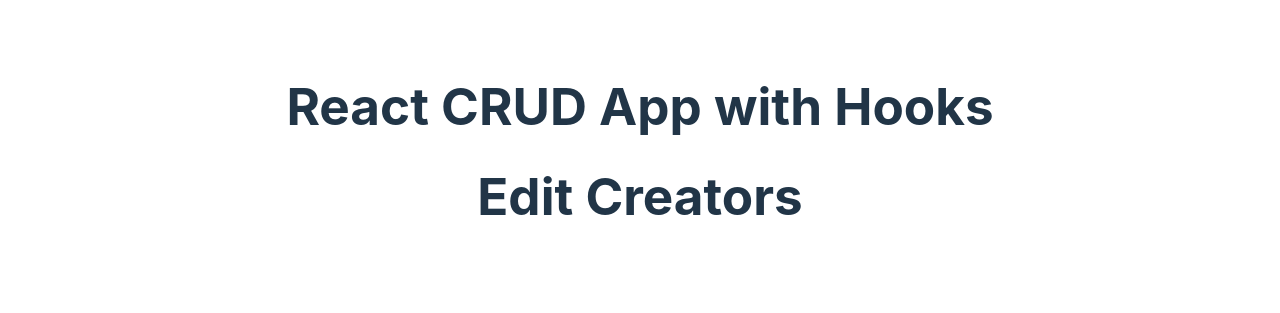
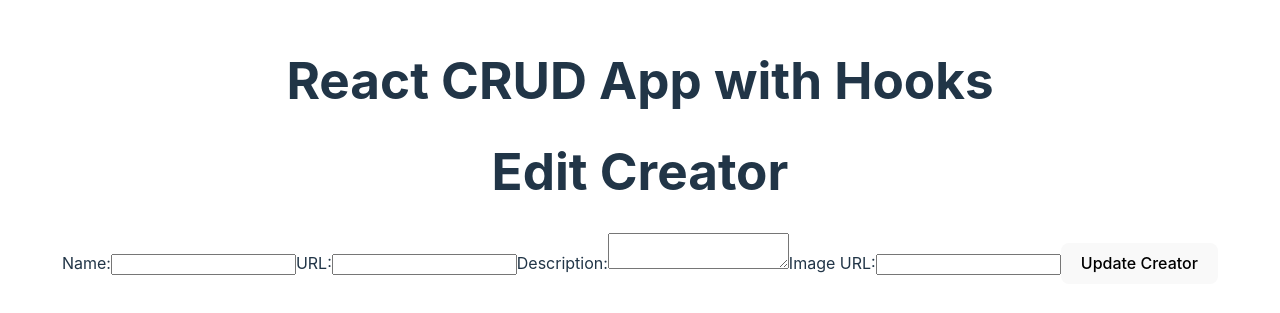
Before and after one commit to fzinnah17/creatorverse, a React (Vite) app: page /edit-creator/1 in a window 1280 px wide. Shown: the part 249-562 px from the top of the page. Built offline with nearby package versions, Linux system fonts and the light colour scheme; no server answers; the database is empty.

Commit message:
Add Update Delete buttons

```diff
--- a/src/components/ContentCreator.jsx
+++ b/src/components/ContentCreator.jsx
@@ -198,10 +198,14 @@
 
 
 import React, { useState } from 'react';
+import { useNavigate } from 'react-router-dom';
+import { deleteCreator } from '../utils';
+
 import './ContentCreator.css';
 
 function ContentCreator({ creators }) {
   const [currentPage, setCurrentPage] = useState(0);
+  const navigate = useNavigate();
 
   const nextPage = () => {
     if (currentPage <= creators.length) {
@@ -215,6 +219,12 @@ function ContentCreator({ creators }) {
     }
   };
 
+  const handleDelete = async () => {
+    if (window.confirm("Are you sure you want to delete this content creator?")) {
+      await deleteCreator(creators[currentPage - 1].id);
+      previousPage(); // move to the previous page after deletion
+    }
+  };
 
 
   return (
@@ -240,6 +250,9 @@ function ContentCreator({ creators }) {
               {creators[currentPage - 1].url}
             </a>
             <p>{creators[currentPage - 1].description}</p>
+            <button onClick={() => navigate(`/view/${creators[currentPage - 1].id}`)}>View</button>
+            <button onClick={() => navigate(`/edit/${creators[currentPage - 1].id}`)}>Edit</button>
+            <button onClick={handleDelete}>Delete</button>
           </div>
         </div>
       )}
--- a/src/pages/AddCreator.jsx
+++ b/src/pages/AddCreator.jsx
@@ -1,18 +1,76 @@
-import React from "react";
+import React, { useState } from "react";
 import { supabase } from '../client.js';
-import { Link } from "react-router-dom";
+import { useNavigate } from 'react-router-dom';
 
 function AddCreator() {
+// formData and setFormData: When creating forms in React, it's common to use a piece of state to keep track of the current form's input values.
+//                           This approach aligns well with the concept of controlled components in React, which is where the React component that
+//                           renders a form also controls what happens in that form on subsequent user input.
+
+//  We initialize the state to represent the inputs of the form. This formData state will hold the current values of the form fields, allowing us to access them when the form is submitted. -> The current state & A function that updates the state.
+    const [formData, setFormData] = useState({
+        name: '',
+        url: '',
+        description: '',
+        imageURL: ''
+    });
+// The useNavigate hook returns a function that lets you navigate programmatically - React v6
+    const navigate = useNavigate();
+
+    const handleSubmit = async (e) => {
+        e.preventDefault();
+        // Once the form is ready to be submitted, the formData state contains all the information the user entered.
+        // This makes it straightforward to send this data to Supabase, or any other back-end/database.
+        // Here, we directly pass the formData to Supabase's insert method, which tries to add this data to the 'creators' table.
+        const { data, error } = await supabase.from('creators').insert([formData]);
+        if (data) {
+            navigate('/');  // redirect to the main page after successful insert
+        } else {
+            console.error("Error inserting data: ", error);
+        }
+    }
+
+    // An array of form fields and their configurations in order to use mapping to render the form fields.
+    // The formFields array provides a structured representation of the form inputs.
+    const formFields = [
+        { key: 'name', label: 'Name', type: 'text', elementType: 'input' },
+        { key: 'url', label: 'URL', type: 'url', elementType: 'input' },
+        { key: 'description', label: 'Description', type: 'text', elementType: 'textarea' },
+        { key: 'imageURL', label: 'Image URL', type: 'url', elementType: 'input' }
+    ];
+
     return (
         <div>
-            <Link to="/add-creator">
-                <button>Add New Content Creator</button>
-            </Link>
-            {creators.length === 0 ? (
-                <p>No content creators found in the database.</p>
-            ) : (
-                <ContentCreator creators={creators} />
-            )}
+            <h1>Add Creators</h1>
+            <form onSubmit={handleSubmit}>
+                {formFields.map(field => (
+                /* The map function then renders each form input based on the elementType. If it's an 'input', it renders an input field; if it's a 'textarea', it renders a textarea. */
+                    <label key={field.key}>
+                        {field.label}:
+                        {field.elementType === 'input' ? (
+                            /* Controlled Component: When we set the value prop of the form input to a state variable'key: name,url,description, imageURL',
+                            and also update that state when the input changes, we are creating a controlled component.
+                            The value prop ensures the displayed value is always in sync with the formData.key state.
+                            The onChange prop captures changes and updates the state accordingly.
+                            https://react.dev/reference/react-dom/components/input*/
+                            <input
+                                type={field.type}
+                                value={formData[field.key]} // ...force the input's value to match the state variable...
+                                onChange={e => setFormData({ ...formData, [field.key]: e.target.value })} //... and update the state variable on any edits!
+                                required
+                            />
+                        ) : (
+                            // https://react.dev/reference/react-dom/components/textarea
+                            <textarea
+                                value={formData[field.key]} // ...force the input's value to match the state variable...
+                                onChange={e => setFormData({ ...formData, [field.key]: e.target.value })} // ... and update the state variable on any edits!
+                                required
+                            ></textarea>
+                        )}
+                    </label>
+                ))}
+                <button type="submit">Add Creator</button>
+            </form>
         </div>
     );
 }
--- a/src/pages/EditCreator.jsx
+++ b/src/pages/EditCreator.jsx
@@ -1,9 +1,71 @@
-import React from "react";
+import React, { useState, useEffect } from "react";
+import { supabase } from '../client.js';
+import { useParams, useNavigate } from 'react-router-dom';
 
 function EditCreator() {
+    const { id } = useParams();
+    const [formData, setFormData] = useState({
+        name: '',
+        url: '',
+        description: '',
+        imageURL: ''
+    });
+
+    // This hook returns a function that lets you navigate programmatically - React v6
+    const navigate = useNavigate();
+
+    useEffect(() => {
+        // Fetch the creator data by ID
+        (async () => {
+            const { data, error } = await supabase.from('creators').select('*').eq('id', id);
+            if (data && data.length > 0) {
+                setFormData(data[0]);
+            }
+        })();
+    }, [id]);
+
+    const handleSubmit = async (e) => {
+        e.preventDefault();
+        const { data, error } = await supabase.from('creators').update(formData).eq('id', id);
+        if (data) {
+            navigate('/');  // Redirect to the main page after successful update
+        } else {
+            console.error("Error updating data: ", error);
+        }
+    }
+
+    const formFields = [
+        { key: 'name', label: 'Name', type: 'text', elementType: 'input' },
+        { key: 'url', label: 'URL', type: 'url', elementType: 'input' },
+        { key: 'description', label: 'Description', type: 'text', elementType: 'textarea' },
+        { key: 'imageURL', label: 'Image URL', type: 'url', elementType: 'input' }
+    ];
+
     return (
         <div>
-            <h1>Edit Creators</h1>
+            <h1>Edit Creator</h1>
+            <form onSubmit={handleSubmit}>
+                {formFields.map(field => (
+                    <label key={field.key}>
+                        {field.label}:
+                        {field.elementType === 'input' ? (
+                            <input
+                                type={field.type}
+                                value={formData[field.key]}
+                                onChange={e => setFormData({ ...formData, [field.key]: e.target.value })}
+                                required
+                            />
+                        ) : (
+                            <textarea
+                                value={formData[field.key]}
+                                onChange={e => setFormData({ ...formData, [field.key]: e.target.value })}
+                                required
+                            ></textarea>
+                        )}
+                    </label>
+                ))}
+                <button type="submit">Update Creator</button>
+            </form>
         </div>
     );
 }
--- a/src/pages/ViewCreator.jsx
+++ b/src/pages/ViewCreator.jsx
@@ -1,10 +1,18 @@
 import React, { useState, useEffect } from "react";
 import { supabase } from '../client.js';
+import { deleteCreator } from '../utils';
 import { useParams } from 'react-router-dom';
 
 function ViewCreator() {
     const { id } = useParams();
+    const navigate = useNavigate();
     const [creator, setCreator] = useState({});
+    const handleDelete = async () => {
+        if (window.confirm("Are you sure you want to delete this content creator?")) {
+          await deleteCreator(id);
+          navigate("/"); // Redirect to ContentCreator after deletion
+        }
+      };
 
     useEffect(() => {
         (async () => {
@@ -22,6 +30,8 @@ function ViewCreator() {
             <h2>{creator.name}</h2>
             <a href={creator.url} target="_blank" rel="noopener noreferrer">{creator.url}</a>
             <p>{creator.description}</p>
+            <button onClick={() => navigate(`/edit/${id}`)}>Edit</button>
+            <button onClick={handleDelete}>Delete</button>
         </div>
     );
 }
--- /dev/null
+++ b/src/pages/utils.js
@@ -0,0 +1,10 @@
+// utils.js
+import { supabase } from '../client.js';
+
+export const deleteCreator = async (id) => {
+  const { data, error } = await supabase.from('creators').delete().eq('id', id);
+  if (error) {
+    console.error('Error deleting creator:', error);
+  }
+  return data;
+};
```
